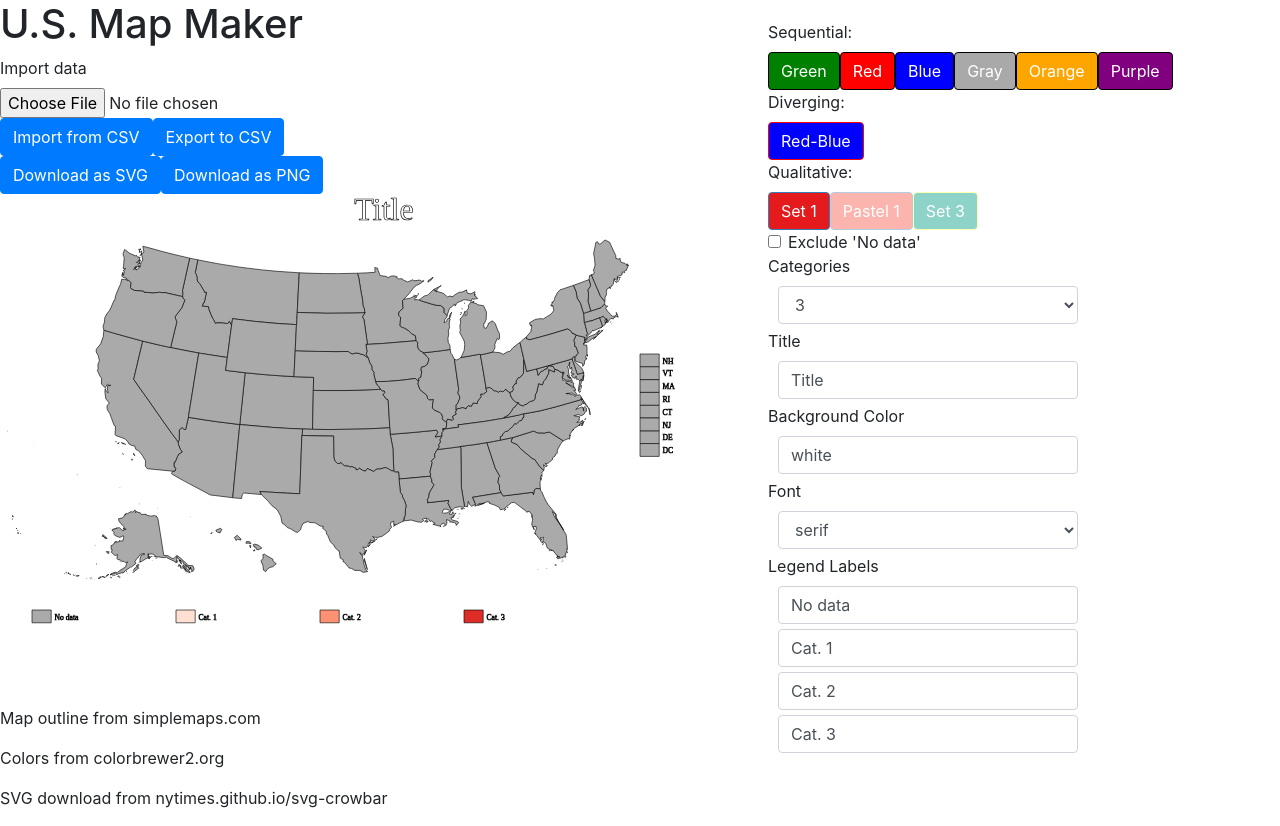
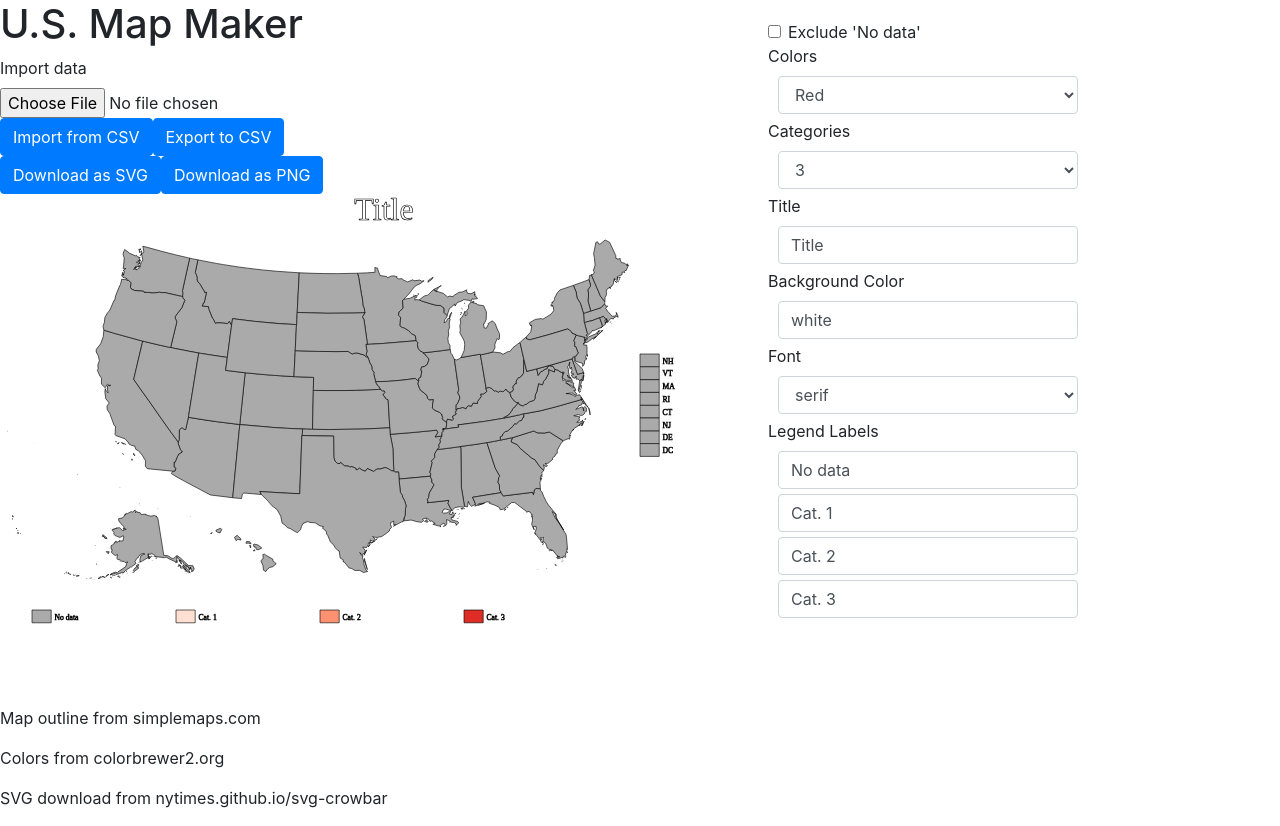
Before and after one commit to colefrishman/us-map-maker, a React (Create React App) app: page / in a window 1280 px wide. Built offline with nearby package versions, Linux system fonts and the light colour scheme.

Commit message:
color dropdown

```diff
--- a/src/App.js
+++ b/src/App.js
@@ -147,6 +147,7 @@ function App() {
 					states={states} font={font} id="map"/>
 			</div>
 			<div id="optionssplit">
+				{/*
 				<Form.Label>Sequential: </Form.Label>
 				<br />
 				<Button style={{color:"white", backgroundColor:"green", borderColor:"black"}} onClick={() => {updateScheme("Greens",categories)}}>Green</Button>
@@ -159,22 +160,69 @@ function App() {
 				<Form.Label>Diverging: </Form.Label>
 				<br />
 				<Button style={{color:"white", backgroundColor:"blue", borderColor:"red"}} onClick={() => {updateScheme("RdBu",categories)}}>Red-Blue</Button>
-				{/*<Button style={{color:"white", backgroundColor:"darkgray", borderColor:"red"}} onClick={() => {updateScheme("RdGy",categories)}}>Red-Gray</Button>
+				<Button style={{color:"white", backgroundColor:"darkgray", borderColor:"red"}} onClick={() => {updateScheme("RdGy",categories)}}>Red-Gray</Button>
 				<Button style={{color:"yellow", backgroundColor:"blue", borderColor:"red"}} onClick={() => {updateScheme("RdYlBu",categories)}}>Red-Yellow-Blue</Button>
 				<Button style={{color:"yellow", backgroundColor:"red", borderColor:"green"}} onClick={() => {updateScheme("RdYlGn",categories)}}>Red-Yellow-Green</Button>
 				<Button style={{color:"yellow", backgroundColor:"red", borderColor:"blue"}} onClick={() => {updateScheme("Spectral",categories)}}>Spectral</Button>
 				<Button style={{color:"white", backgroundColor:"purple", borderColor:"orange"}} onClick={() => {updateScheme("PuOr",categories)}}>Orange-Purple</Button>
 				<Button style={{color:"white", backgroundColor:"green", borderColor:"purple"}} onClick={() => {updateScheme("PRGn",categories)}}>Purple-Green</Button>
 				<Button style={{color:"white", backgroundColor:"green", borderColor:"pink"}} onClick={() => {updateScheme("PiYG",categories)}}>Pink-Yellowgreen</Button>
-				<Button style={{color:"white", backgroundColor:"brown", borderColor:"blue"}} onClick={() => {updateScheme("BrBG",categories)}}>Brown-Bluegreen</Button>*/}
+				<Button style={{color:"white", backgroundColor:"brown", borderColor:"blue"}} onClick={() => {updateScheme("BrBG",categories)}}>Brown-Bluegreen</Button>
 				<br />
 				<Form.Label>Qualitative: </Form.Label>
 				<br />
 				<Button style={{color:"white", backgroundColor:"#e41a1c", borderColor:"#377eb8"}} onClick={() => {updateScheme("Set1",categories)}}>Set 1</Button>
 				<Button style={{color:"white", backgroundColor:"#fbb4ae", borderColor:"#b3cde3"}} onClick={() => {updateScheme("Pastel1",categories)}}>Pastel 1</Button>
-				<Button style={{color:"white", backgroundColor:"#8dd3c7", borderColor:"#ffffb3"}} onClick={() => {updateScheme("Set3",categories)}}>Set 3</Button>
+				<Button style={{color:"white", backgroundColor:"#8dd3c7", borderColor:"#ffffb3"}} onClick={() => {updateScheme("Set3",categories)}}>Set 3</Button>*/}
 
 				<Form.Check type="checkbox" label="Exclude 'No data'" onChange={() => {setExcludeNoData((1-excludeNoData)%2)}} checked={excludeNoData} />
+
+				<Form.Label>Colors</Form.Label>
+				<Form.Control as="select" style={{width:"300px", marginLeft:"10px", marginBottom:"5px"}} onChange={(event)=>{updateScheme(event.target.value, categories)}} value={color}>
+					<option disabled> </option>
+					<option disabled>Sequential (Single Hue):</option>
+    				<option value="Greens">Green</option>
+    				<option value="Reds">Red</option>
+    				<option value="Blues">Blue</option>
+    				<option value="Greys">Gray</option>
+    				<option value="Oranges">Orange</option>
+    				<option value="Purples">Purple</option>
+
+					<option disabled> </option>
+					<option disabled>Sequential (Multi Hue):</option>
+    				<option value="BuGn">Blue green</option>
+    				<option value="BuPu">Blue purple</option>
+    				<option value="GnBu">Green blue</option>
+    				<option value="OrRd">Orange red</option>
+    				<option value="PuBu">Purple blue</option>
+    				<option value="PuBuGn">Purple blue green</option>
+
+    				<option value="PuRd">Purple red</option>
+    				<option value="RdPu">Red purple</option>
+    				<option value="YlGn">Yellow green</option>
+    				<option value="YlGnBu">Yellow green blue</option>
+    				<option value="YlOrBr">Yellow orange brown</option>
+    				<option value="YlOrRd">Yellow orange red</option>
+
+					<option disabled> </option>
+					<option disabled>Diverging:</option>
+    				<option value="RdBu">Red-Blue</option>
+    				<option value="BrBG">Brown-Bluegreen</option>
+    				<option value="PiYG">Pink-Yellowgreen</option>
+    				<option value="PRGn">Purple-Green</option>
+    				<option value="PuOr">Purple-Orange</option>
+    				<option value="RdGy">Red-Gray</option>
+    				<option value="RdYlBu">Red-Yellow-Blue</option>
+    				<option value="RdYlGn">Red-Yellow-Green</option>
+    				<option value="Spectral">Spectral</option>
+
+					<option disabled> </option>
+					<option disabled>Qualitative:</option>
+    				<option value="Set1">Set 1</option>
+    				<option value="Pastel1">Pastel 1</option>
+    				<option value="Set3">Set 3</option>
+    				<option value="Paired">Paired</option>
+    			</Form.Control>
 
 				<Form.Label>Categories</Form.Label>
 				<Form.Control as="select" style={{width:"300px", marginLeft:"10px", marginBottom:"5px"}} onChange={(event)=>{updateScheme(color, parseInt(event.target.value))}} value={categories}>
```
Also changed, not shown: badcolors.txt (added), public/manifest.json.
